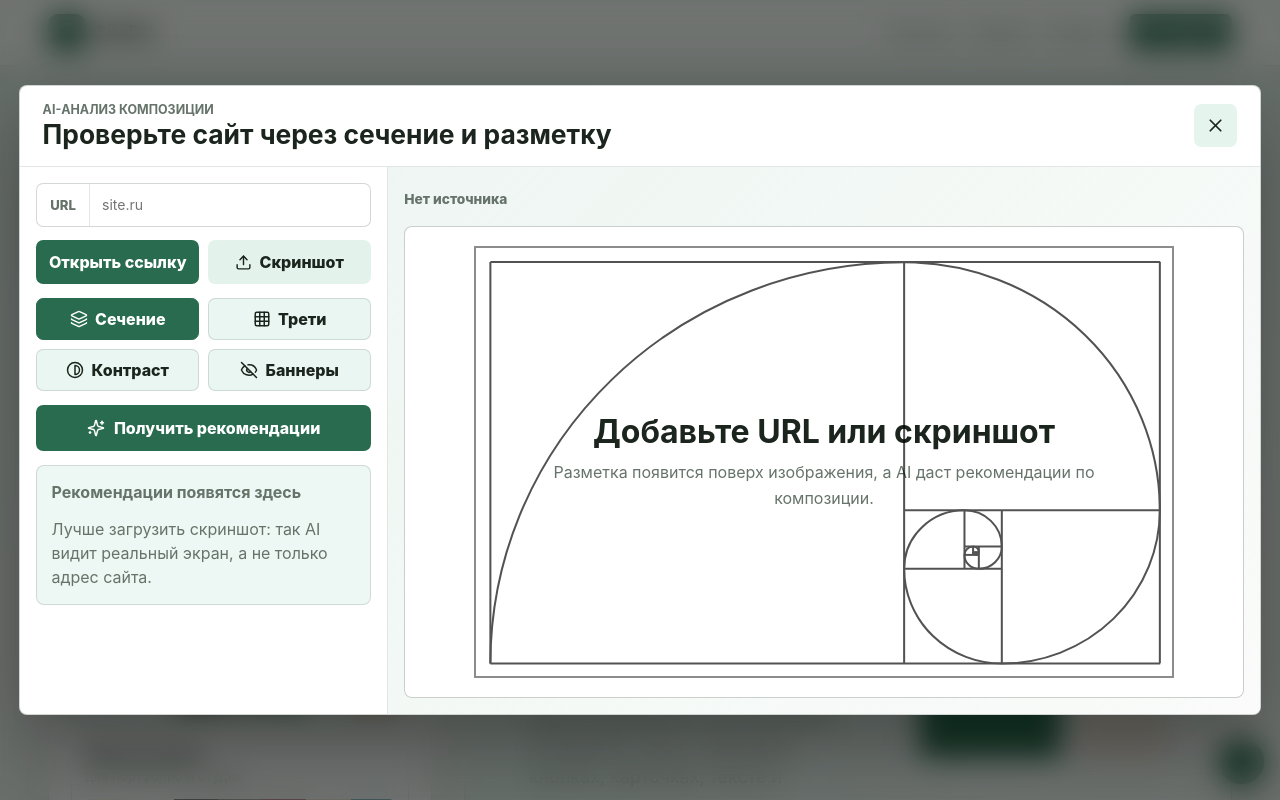
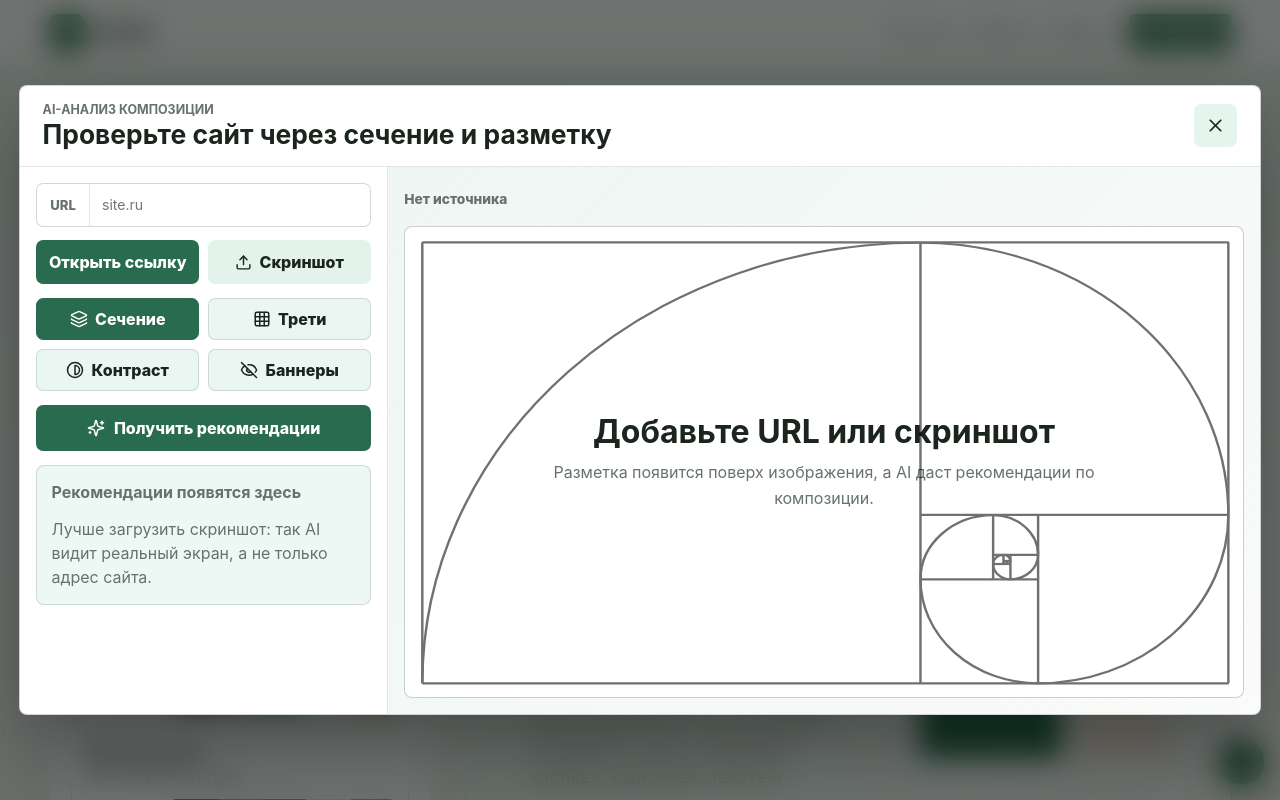
Before and after one commit to selfnesss/sitepal, a React (Vite) app: page / in a window 1280 px wide. Both pictures are taken after a click on the button "AI-анализ". Shown: the top 800 px of the page. Built offline with nearby package versions, Linux system fonts and the light colour scheme.

Commit message:
Make analysis overlays cover full viewport

```diff
--- a/src/main.tsx
+++ b/src/main.tsx
@@ -868,20 +868,13 @@ function AnalysisOverlay({ view }: { view: RuleView }) {
   if (view === "phi") {
     return (
       <div className="analysis-golden" aria-hidden="true">
-        <div className="golden-ratio-box">
-          <img src={goldenSpiralImage} alt="" />
-        </div>
+        <img src={goldenSpiralImage} alt="" />
       </div>
     );
   }
 
   if (view === "contrast") {
-    return (
-      <div className="analysis-contrast" aria-hidden="true">
-        <span />
-        <span />
-      </div>
-    );
+    return <div className="analysis-contrast" aria-hidden="true" />;
   }
 
   return (
--- a/src/styles.css
+++ b/src/styles.css
@@ -1113,20 +1113,11 @@ h2 {
 }
 
 .analysis-golden {
-  display: grid;
-  place-items: center;
-  opacity: 0.68;
+  opacity: 0.56;
   mix-blend-mode: multiply;
 }
 
-.golden-ratio-box {
-  width: min(94cqw, 148.856cqh);
-  aspect-ratio: 1.618 / 1;
-  border: 2px solid rgb(20 20 20 / 0.72);
-  background: rgb(255 255 255 / 0.08);
-}
-
-.golden-ratio-box img {
+.analysis-golden img {
   display: block;
   width: 100%;
   height: 100%;
@@ -1135,29 +1126,13 @@ h2 {
 
 .analysis-contrast {
   background:
-    linear-gradient(90deg, rgb(0 0 0 / 0.28), transparent 34%, transparent 66%, rgb(255 255 255 / 0.38)),
-    linear-gradient(0deg, transparent 50%, rgb(255 42 31 / 0.28) 50%, transparent calc(50% + 2px));
+    linear-gradient(90deg, rgb(0 0 0 / 0.2), transparent 24%, transparent 76%, rgb(255 255 255 / 0.28)),
+    linear-gradient(0deg, transparent calc(50% - 1px), rgb(255 42 31 / 0.34) calc(50% - 1px), rgb(255 42 31 / 0.34) calc(50% + 1px), transparent calc(50% + 1px));
 }
 
-.analysis-contrast span:first-child,
-.analysis-contrast span:last-child,
 .analysis-blindness span {
   position: absolute;
   border: 2px solid #ff2a1f;
-}
-
-.analysis-contrast span:first-child {
-  top: 10%;
-  left: 6%;
-  width: 36%;
-  height: 20%;
-}
-
-.analysis-contrast span:last-child {
-  right: 6%;
-  bottom: 10%;
-  width: 36%;
-  height: 20%;
 }
 
 .analysis-blindness {
```
